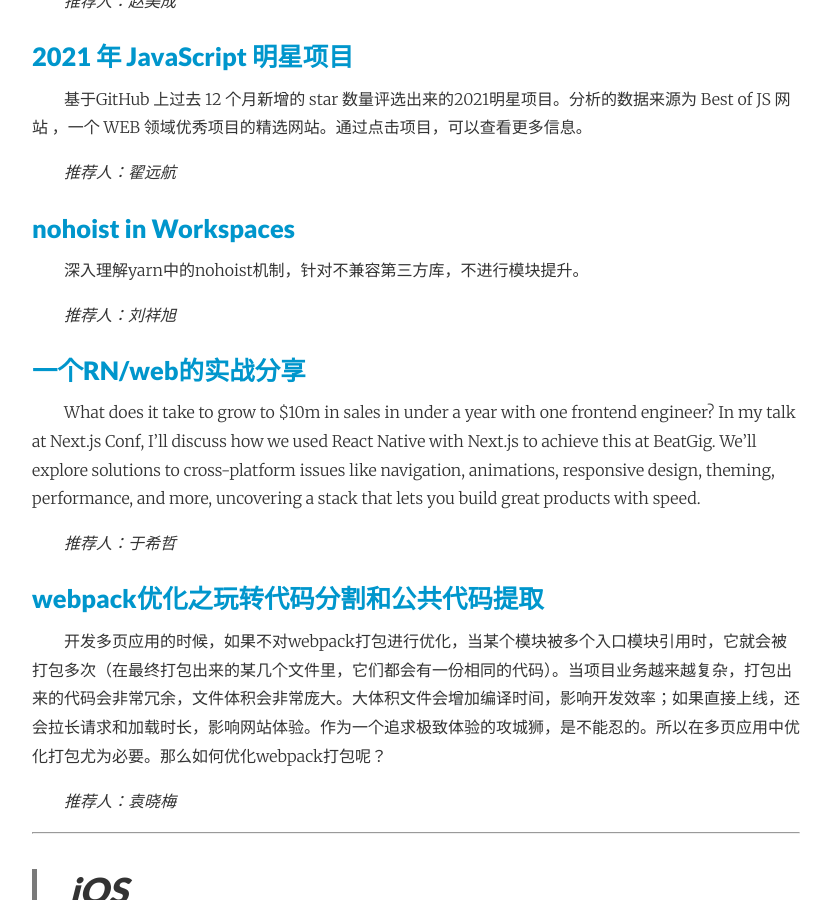
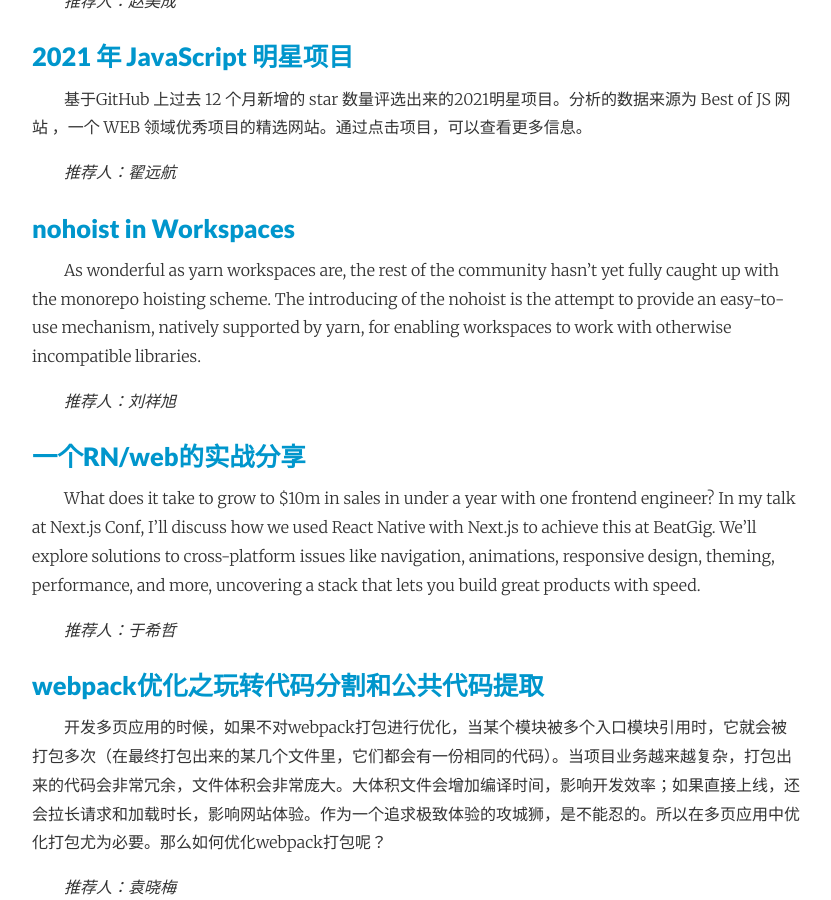
Before and after one commit to yoocky/monthly, a Jekyll site: the page built from _posts/2022-01-01-202201期.md, in a window 1280 px wide and 900 px high, scrolled down 662 px. Shown: the whole window, without its empty margins (224-1055 px from the left). Built offline with Jekyll 4.4.1, drawn with Linux system fonts in a browser that asks for light colours; nearby versions of some CDN libraries; some of the changed text lies outside the part shown.

Commit message:
feat(post): add 202201

```diff
--- a/_posts/2022-01-01-202201期.md
+++ b/_posts/2022-01-01-202201期.md
@@ -27,7 +27,7 @@
 
 #### [nohoist in Workspaces](https://classic.yarnpkg.com/blog/2018/02/15/nohoist/)
 
-深入理解yarn中的nohoist机制，针对不兼容第三方库，不进行模块提升。
+As wonderful as yarn workspaces are, the rest of the community hasn’t yet fully caught up with the monorepo hoisting scheme. The introducing of the nohoist is the attempt to provide an easy-to-use mechanism, natively supported by yarn, for enabling workspaces to work with otherwise incompatible libraries.
 
 *推荐人：刘祥旭*
 
@@ -101,7 +101,7 @@
 
 #### [MotionLayout，一篇文章带你了解Android最新的动画布局](https://mp.weixin.qq.com/s/ALR2qOZb_OEd0AwJHEnpog)
 
-近日，国家市场监管总局网站发布对阿里、腾讯共11张行政处罚决定书。其中，市场监管总局发布对腾讯行政处罚决定书共九张，均为相关股权收购或设立合营企业构成未依法申报违法实施经营者集中。市场监管总局发布对阿里行政处罚书两张，同为设立合营企业或收购股权构成未依法申报违法实施经营者集中。
+全面了解安卓最新动画布局android MotionLayout，MotionLayout是ConstraintLayout的子类，具有ConstraintLayout所有功能。
 
 *推荐人：陈贺强*
 
```
